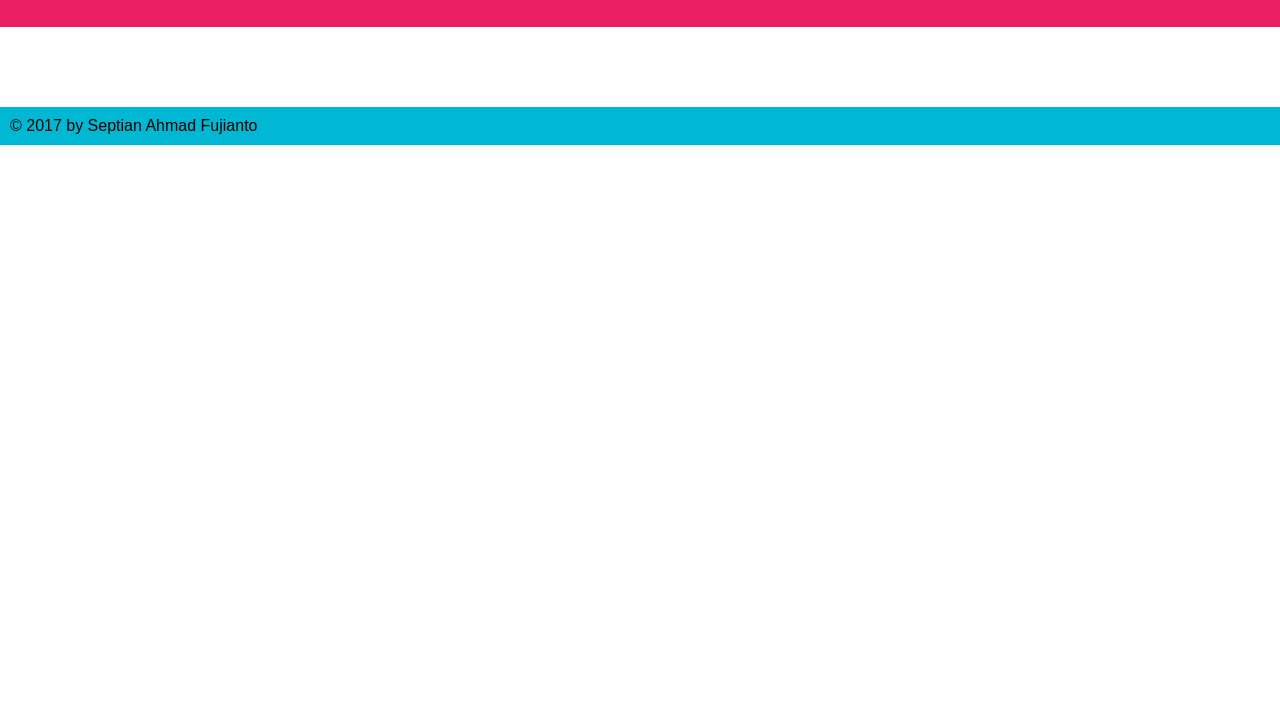
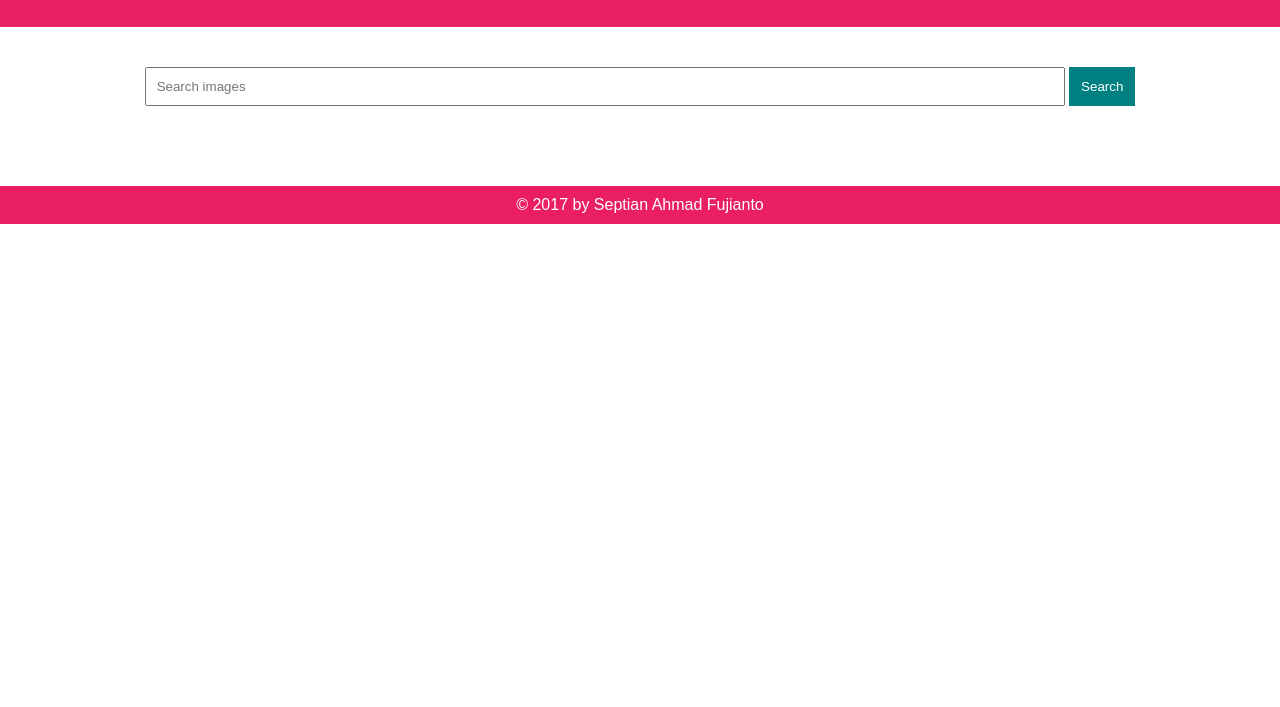
Before and after one commit to de-legacy/grid-gallery, a plain HTML site: page index.html in a window 1280 px wide. Shown: the part 93-800 px from the top of the page. Drawn offline with nearby package versions, Linux system fonts and the light colour scheme; no server answers.

Commit message:
Add gallery search function

```diff
--- a/index.html
+++ b/index.html
@@ -2,17 +2,22 @@
 <html lang="en">
 <head>
 	<meta charset="UTF-8" />
-	<title>Build with the new CSS Grid Layout</title>
+	<title>Finterest Gallery</title>
 	<link rel="stylesheet" href="style.css" />
 </head>
 <body>
 	<div class="wrap">
 		<header class="header">
 			<h1 class="site-title"><a href="#">Finterest Gallery</a></h1>
-			<p class="site-desc">Pinterest like gallery built using the NEW display Grid / Grid layout</p>
+			<p class="site-desc">Pinterest like gallery developed using the NEW display Grid / Grid layout</p>
 		</header><!-- /.header -->
 
 		<div class="content-wrap">
+			<div class="search-area">
+				<input onkeydown = "if (event.keyCode == 13) document.getElementById('btnSearch').click()" type="text" class="search-box" name="search" id="search" value="" placeholder="Search images">
+				<button class="btn btn-search" id="btnSearch" onclick="doSearchImage()">Search</button>
+			</div>
+
 			<main class="content">
 			</main>
 		</div><!-- /.content-wrap -->
@@ -24,11 +29,17 @@
 	<script src="https://cdnjs.cloudflare.com/ajax/libs/jquery/3.2.1/jquery.min.js"></script>
 	<script src="https://cdnjs.cloudflare.com/ajax/libs/axios/0.17.1/axios.min.js"></script>
 	<script>
-		$(document).ready(function() {
-			axios.get("https://api.unsplash.com/photos?per_page=12&client_id=e773aef1f3e98577ad88894dceff6ebfdcedff8a5de1361b486e5ef131d9044e")
+		function doSearchImage() {
+			let search = document.querySelector("#search").value;
+			console.log(search);
+
+			if (search.length > 2) {
+				axios.get("https://api.unsplash.com//search/photos/?query="+search+"&per_page=12&client_id=e773aef1f3e98577ad88894dceff6ebfdcedff8a5de1361b486e5ef131d9044e")
 				.then((response) => {
 					var contentImg = '';
-				response.data.forEach( function(pic, index) {
+					console.log(response);
+
+					response.data.results.forEach(function (pic, index) {
 						contentImg += `
 						<figure class="pic-wrap" style="background:url('${pic.urls.small}'); background-size:cover; background-repeat:no-repeat;">
 							<img  src="${pic.urls.small}" alt="pic" />
@@ -37,8 +48,36 @@
 
 					$(".content").html(contentImg);
 				}).catch(err => {
+					alert("Error loading image");
+
 					console.log(err);
 				})
+			} else {
+				alert("Keyword must be more than 2 characters.")
+			}
+		}
+
+		$(document).ready(function() {
+			function loadGallery() {
+				axios.get("https://api.unsplash.com/photos?per_page=12&client_id=e773aef1f3e98577ad88894dceff6ebfdcedff8a5de1361b486e5ef131d9044e")
+				.then((response) => {
+					var contentImg = '';
+					response.data.forEach(function (pic, index) {
+						contentImg += `
+						<figure class="pic-wrap" style="background:url('${pic.urls.small}'); background-size:cover; background-repeat:no-repeat;">
+							<img  src="${pic.urls.small}" alt="pic" />
+						</figure>`
+					});
+
+					$(".content").html(contentImg);
+				}).catch(err => {
+					alert("Error loading image");
+
+					console.log(err);
+				})
+			}
+
+			loadGallery();
 		})
 	</script>
 </body>
--- a/style.css
+++ b/style.css
@@ -73,11 +73,40 @@ a {
 }
 
 .footer {
+    text-align: center;
     margin: 0;
-    padding: 10px;
-    background: #00B8D4;
+    padding: 10px 30px;
+    background: #E91E63;
+    color: #fff;
 }
 
 .footer p {
     margin: 0;
 }
+
+.search-area {
+    text-align: center;
+    margin-bottom: 40px;
+}
+
+.search-box {
+    width: 70%;
+    padding: 10px;
+}
+.btn-search {
+    background: teal;
+    border: 0;
+    color: #fff;
+    padding: 12px;
+}
+
+.btn-search:hover,
+.btn-search:focus {
+    background: rgb(3, 53, 53);
+}
+
+@media (max-width: 529px) {
+    .content {
+        grid-template-columns: 1fr 1fr;
+    }
+}
```
Lines whose indentation alone changed are shown as unchanged.
